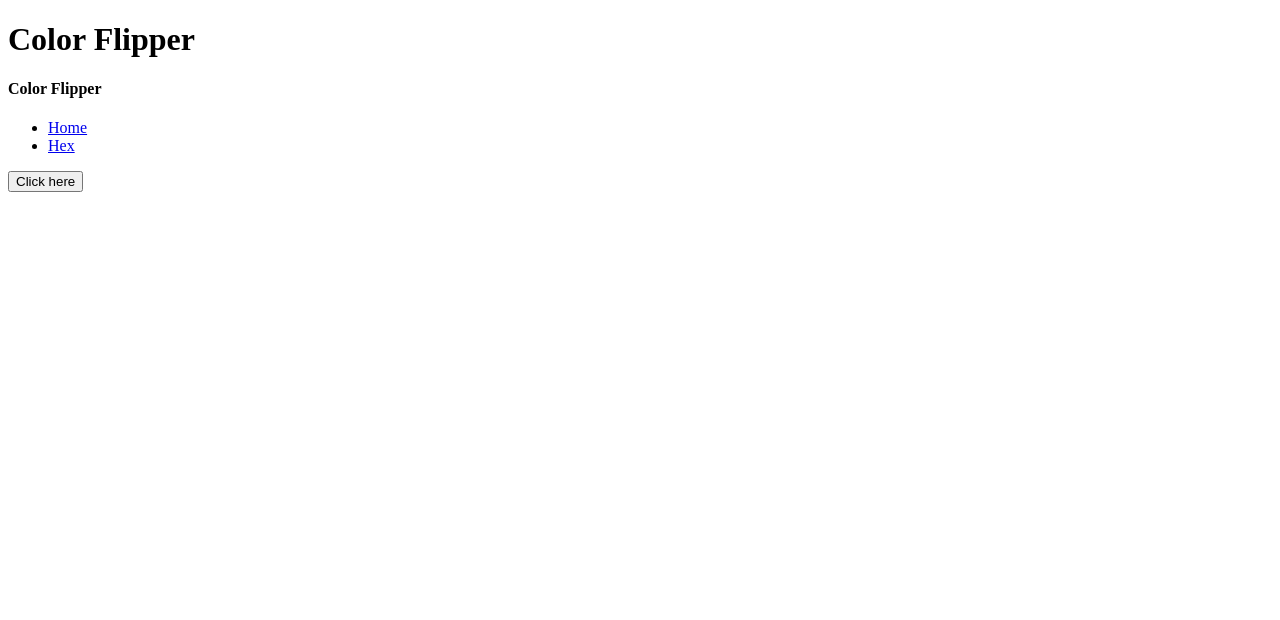
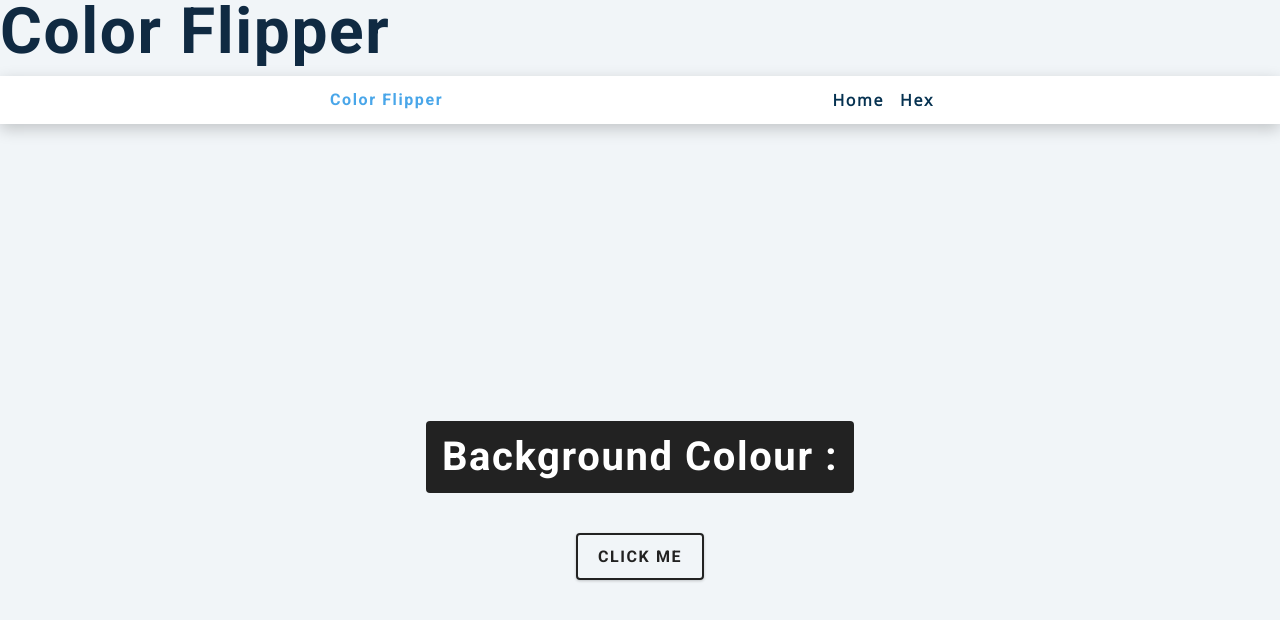
Before and after one commit to coo990/color-flipper-js, a website: page index.html in a window 1280 px wide. Drawn offline with nearby package versions, Linux system fonts and the light colour scheme.

Commit message:
feat: add css from setup source

```diff
--- a/index.html
+++ b/index.html
@@ -24,9 +24,12 @@
   </nav>
   <main>
     <div class="container">
+      <!-- span tag is an inline container
+      used to modify text or document-->
+      <h2>background colour : <span class="colour"></span></h2>
       <!-- You can add two different
       html classes with a space -->
-      <button class="btn btn-hero" id="btn">Click here</button>
+      <button class="btn btn-hero" id="btn">Click me</button>
     </div>
   </main>
   <script src="src/index.js"></script>
--- a/styles.css
+++ b/styles.css
@@ -0,0 +1,234 @@
+/*
+===============
+Fonts
+===============
+*/
+@import url("https://fonts.googleapis.com/css?family=Open+Sans|Roboto:400,700&display=swap");
+
+/*
+===============
+Variables
+===============
+*/
+
+:root {
+  /* dark shades of primary color*/
+  --clr-primary-1: hsl(205, 86%, 17%);
+  --clr-primary-2: hsl(205, 77%, 27%);
+  --clr-primary-3: hsl(205, 72%, 37%);
+  --clr-primary-4: hsl(205, 63%, 48%);
+  /* primary/main color */
+  --clr-primary-5: hsl(205, 78%, 60%);
+  /* lighter shades of primary color */
+  --clr-primary-6: hsl(205, 89%, 70%);
+  --clr-primary-7: hsl(205, 90%, 76%);
+  --clr-primary-8: hsl(205, 86%, 81%);
+  --clr-primary-9: hsl(205, 90%, 88%);
+  --clr-primary-10: hsl(205, 100%, 96%);
+  /* darkest grey - used for headings */
+  --clr-grey-1: hsl(209, 61%, 16%);
+  --clr-grey-2: hsl(211, 39%, 23%);
+  --clr-grey-3: hsl(209, 34%, 30%);
+  --clr-grey-4: hsl(209, 28%, 39%);
+  /* grey used for paragraphs */
+  --clr-grey-5: hsl(210, 22%, 49%);
+  --clr-grey-6: hsl(209, 23%, 60%);
+  --clr-grey-7: hsl(211, 27%, 70%);
+  --clr-grey-8: hsl(210, 31%, 80%);
+  --clr-grey-9: hsl(212, 33%, 89%);
+  --clr-grey-10: hsl(210, 36%, 96%);
+  --clr-white: #fff;
+  --clr-red-dark: hsl(360, 67%, 44%);
+  --clr-red-light: hsl(360, 71%, 66%);
+  --clr-green-dark: hsl(125, 67%, 44%);
+  --clr-green-light: hsl(125, 71%, 66%);
+  --clr-black: #222;
+  --ff-primary: "Roboto", sans-serif;
+  --ff-secondary: "Open Sans", sans-serif;
+  --transition: all 0.3s linear;
+  --spacing: 0.1rem;
+  --radius: 0.25rem;
+  --light-shadow: 0 5px 15px rgba(0, 0, 0, 0.1);
+  --dark-shadow: 0 5px 15px rgba(0, 0, 0, 0.2);
+  --max-width: 1170px;
+  --fixed-width: 620px;
+}
+/*
+===============
+Global Styles
+===============
+*/
+
+*,
+::after,
+::before {
+  margin: 0;
+  padding: 0;
+  box-sizing: border-box;
+}
+body {
+  font-family: var(--ff-secondary);
+  background: var(--clr-grey-10);
+  color: var(--clr-grey-1);
+  line-height: 1.5;
+  font-size: 0.875rem;
+}
+ul {
+  list-style-type: none;
+}
+a {
+  text-decoration: none;
+}
+h1,
+h2,
+h3,
+h4 {
+  letter-spacing: var(--spacing);
+  text-transform: capitalize;
+  line-height: 1.25;
+  margin-bottom: 0.75rem;
+  font-family: var(--ff-primary);
+}
+h1 {
+  font-size: 3rem;
+}
+h2 {
+  font-size: 2rem;
+}
+h3 {
+  font-size: 1.25rem;
+}
+h4 {
+  font-size: 0.875rem;
+}
+p {
+  margin-bottom: 1.25rem;
+  color: var(--clr-grey-5);
+}
+@media screen and (min-width: 800px) {
+  h1 {
+    font-size: 4rem;
+  }
+  h2 {
+    font-size: 2.5rem;
+  }
+  h3 {
+    font-size: 1.75rem;
+  }
+  h4 {
+    font-size: 1rem;
+  }
+  body {
+    font-size: 1rem;
+  }
+  h1,
+  h2,
+  h3,
+  h4 {
+    line-height: 1;
+  }
+}
+/*  global classes */
+
+/* section */
+.section {
+  padding: 5rem 0;
+}
+
+.section-center {
+  width: 90vw;
+  margin: 0 auto;
+  max-width: 1170px;
+}
+@media screen and (min-width: 992px) {
+  .section-center {
+    width: 95vw;
+  }
+}
+main {
+  min-height: 100vh;
+  display: grid;
+  place-items: center;
+}
+
+/*
+===============
+Nav
+===============
+*/
+nav {
+  background: var(--clr-white);
+  height: 3rem;
+  display: grid;
+  align-items: center;
+  box-shadow: var(--dark-shadow);
+}
+.nav-center {
+  width: 90vw;
+  max-width: var(--fixed-width);
+  margin: 0 auto;
+  display: flex;
+  align-items: center;
+  justify-content: space-between;
+}
+.nav-center h4 {
+  margin-bottom: 0;
+  color: var(--clr-primary-5);
+}
+.nav-links {
+  display: flex;
+}
+nav a {
+  text-transform: capitalize;
+  font-weight: 700;
+  font-size: 1rem;
+  color: var(--clr-primary-1);
+  letter-spacing: var(--spacing);
+  margin-right: 1rem;
+}
+nav a:hover {
+  color: var(--clr-primary-5);
+}
+/*
+===============
+Container
+===============
+*/
+main {
+  min-height: calc(100vh - 3rem);
+  display: grid;
+  place-items: center;
+}
+.container {
+  text-align: center;
+}
+.container h2 {
+  background: var(--clr-black);
+  color: var(--clr-white);
+  padding: 1rem;
+  border-radius: var(--radius);
+  margin-bottom: 2.5rem;
+}
+.color {
+  color: var(--clr-primary-5);
+}
+.btn-hero {
+  font-family: var(--ff-primary);
+  text-transform: uppercase;
+  background: transparent;
+  color: var(--clr-black);
+  letter-spacing: var(--spacing);
+  display: inline-block;
+  font-weight: 700;
+  transition: var(--transition);
+  border: 2px solid var(--clr-black);
+  cursor: pointer;
+  box-shadow: 0 1px 3px rgba(0, 0, 0, 0.2);
+  border-radius: var(--radius);
+  font-size: 1rem;
+  padding: 0.75rem 1.25rem;
+}
+.btn-hero:hover {
+  color: var(--clr-white);
+  background: var(--clr-black);
+}
```
Also changed, not shown: dist/index.html, 4 other files.
